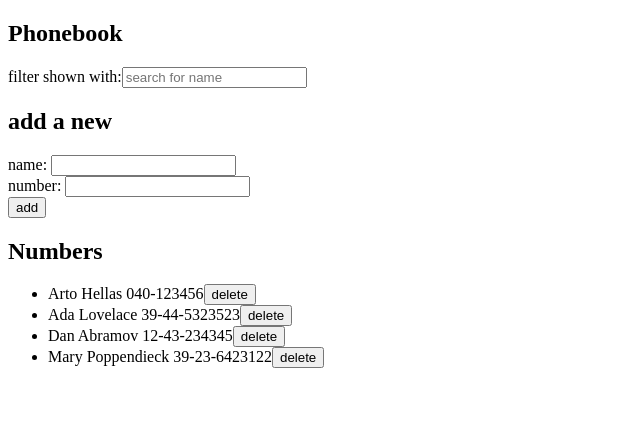
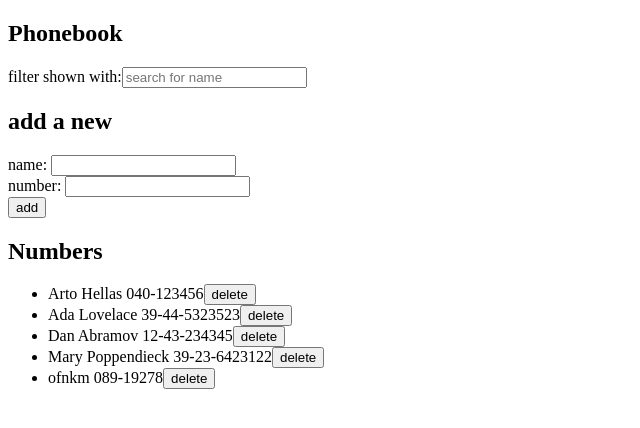
Before and after one commit to tomislav-varga/fullstackopen-exercises, a React (Vite) app in the folder part2/Phonebook/: page / in a window 1280 px wide. Shown: the top 428 px of the page, without its empty margins (0-640 px from the left). Built offline with nearby package versions, Linux system fonts and the light colour scheme; data requests are answered from the project's data file; the HTML template or start-up script is replaced by a standard one.

Commit message:
start exercise 2.17

```diff
--- a/part2/Phonebook/db.json
+++ b/part2/Phonebook/db.json
@@ -19,6 +19,11 @@
       "name": "Mary Poppendieck",
       "number": "39-23-6423122",
       "id": "4"
+    },
+    {
+      "name": "ofnkm",
+      "number": "089-19278",
+      "id": "c865"
     }
   ]
 }
--- a/part2/Phonebook/src/App.jsx
+++ b/part2/Phonebook/src/App.jsx
@@ -74,17 +74,14 @@ const App = () => {
   }
 
   const handleNameChange = (event) => {
-    console.log(event.target.value)
     setNewName(event.target.value)
   }
 
   const handleNumberChange = (event) => {
-    console.log(event.target.value)
     setNewNumber(event.target.value)
   }
 
   const handleSearchQuery = (event) => {
-    console.log(event.target.value)
     setNewSearch(event.target.value)
   }
 
```
